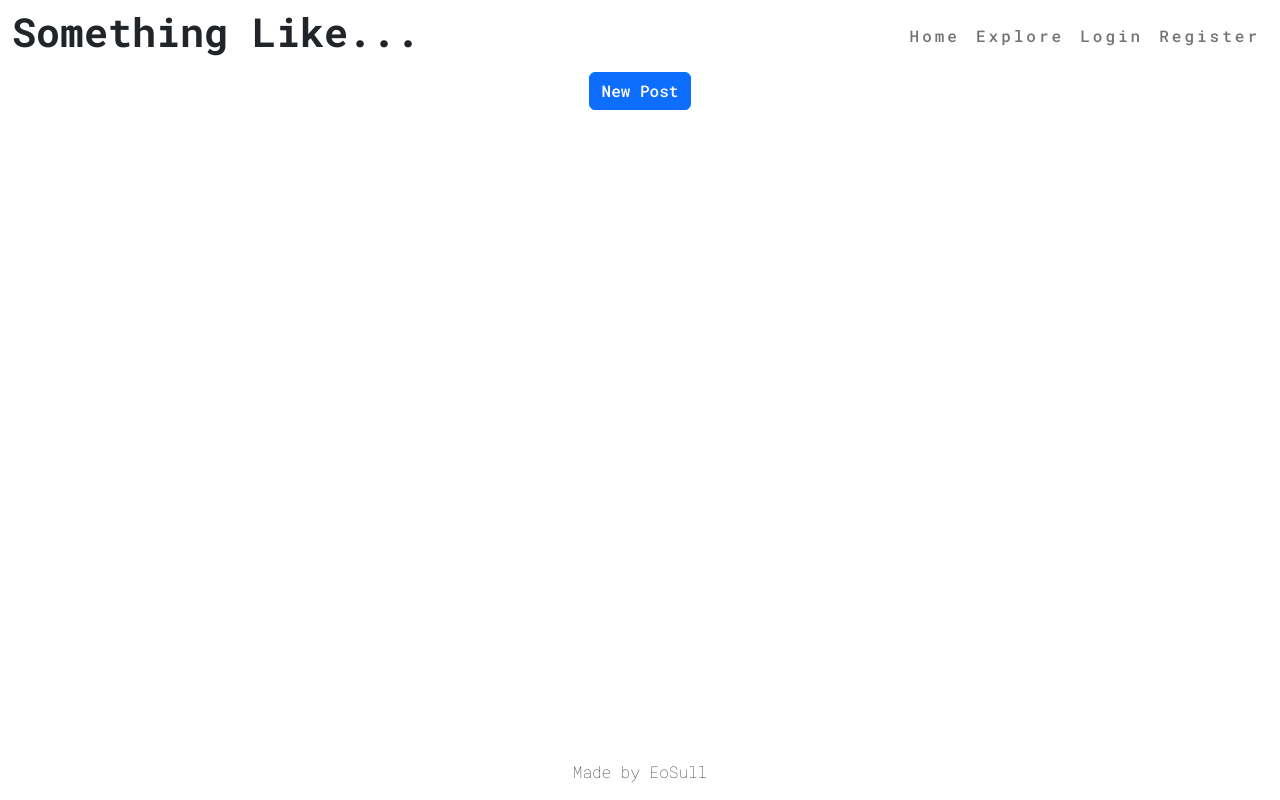
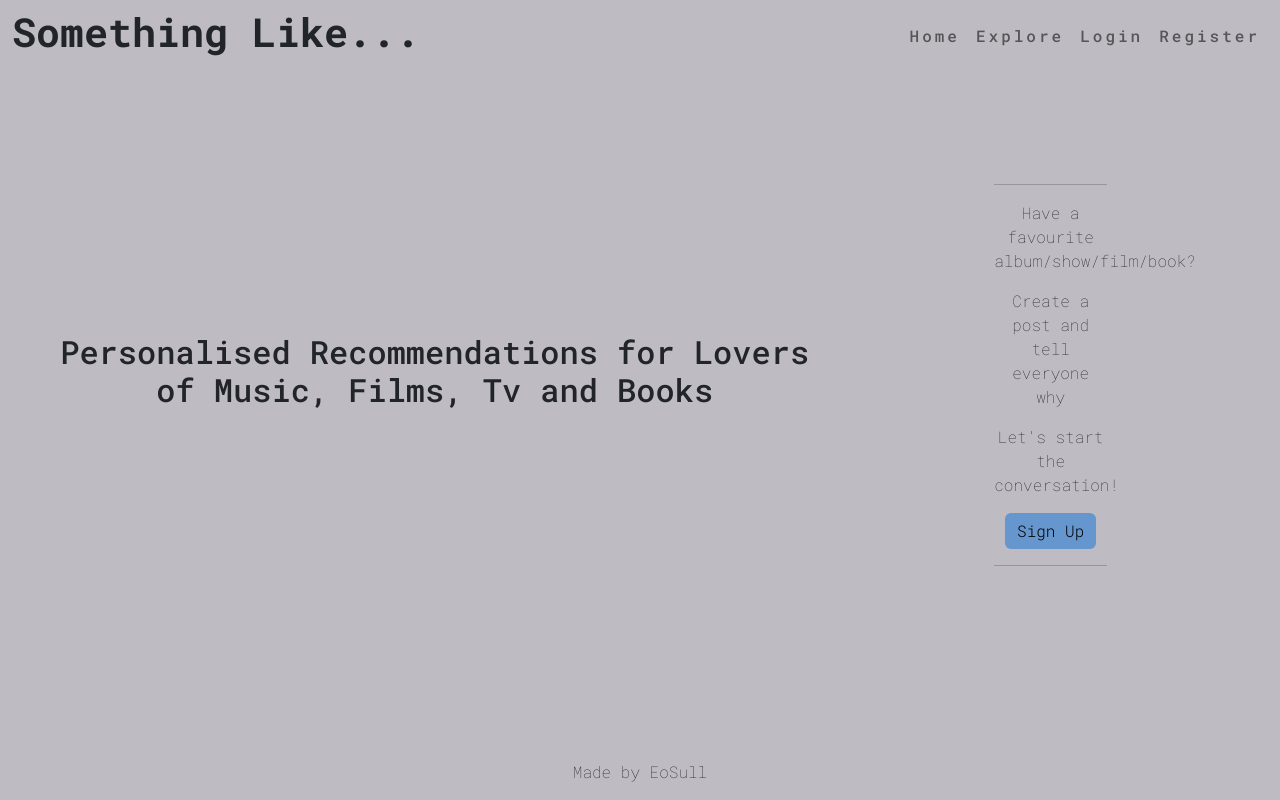
Before and after one commit to eosull/Something-Like, a Django app: page / in a window 1280 px wide. Run offline with Django 4.2, Linux system fonts and the light colour scheme; data that the repository does not hold is empty.

Commit message:
feat:add banner to home page and basic colour scheme

```diff
--- a/static/css/style.css
+++ b/static/css/style.css
@@ -1,6 +1,9 @@
+/* Base Template and sitewide styling */
+
 body {
     font-family: 'Roboto Mono', sans-serif;
     font-weight: 200;
+    background-color: #bebcc2
 }
 
 .logo {
@@ -11,3 +14,27 @@ body {
     font-weight: 500;
     letter-spacing: 3px;
 }
+
+.btn-primary {
+    color: #000000;
+    font-weight: 300;
+    background-color: #6596cd;
+    border: none;
+}
+
+.btn-danger {
+    border: none;
+}
+
+.btn-primary:hover {
+    background-color: #4a89d1;
+}
+
+.btn-danger:hover {
+    color: #000000;
+}
+
+/* Post Preview Cards */
+.card-body {
+    background-color: #fcfcfc;
+}
--- a/templates/index.html
+++ b/templates/index.html
@@ -3,9 +3,27 @@
 {% block content %}
 <div class="container-fluid">
 
-    <div class="row">
-        <div class="col col-md-4 mx-auto text-center">
-            <a class="btn btn-primary" href="{% url 'new_post' %}">New Post</a>
+    <div class="px-4 py-5 my-5 text-center">
+        <div class="row">
+            <div class="col-8 my-auto">
+                <h2>Personalised Recommendations for Lovers of Music, Films, Tv and Books</h2>
+            </div>
+            <div class="col-4">
+                <div class="row">
+                    <div class="col col-md-4 mx-auto text-center">
+                        <hr>
+                        <p>Have a favourite album/show/film/book?</p>
+                        <p>Create a post and tell everyone why</p>
+                        <p>Let's start the conversation!</p>
+                        {% if user.is_authenticated %}
+                        <a class="btn btn-primary" href="{% url 'new_post' %}">New Post</a>
+                        {% else %}
+                        <a class="btn btn-primary" href="{% url 'account_signup' %}">Sign Up</a>
+                        {% endif %}
+                        <hr>
+                    </div>
+                </div>
+            </div>
         </div>
     </div>
 
@@ -41,5 +59,8 @@
         </ul>
     </nav>
     {% endif %}
+
+
+
 </div>
 {% endblock %}
```
Also changed, not shown: README.md.
